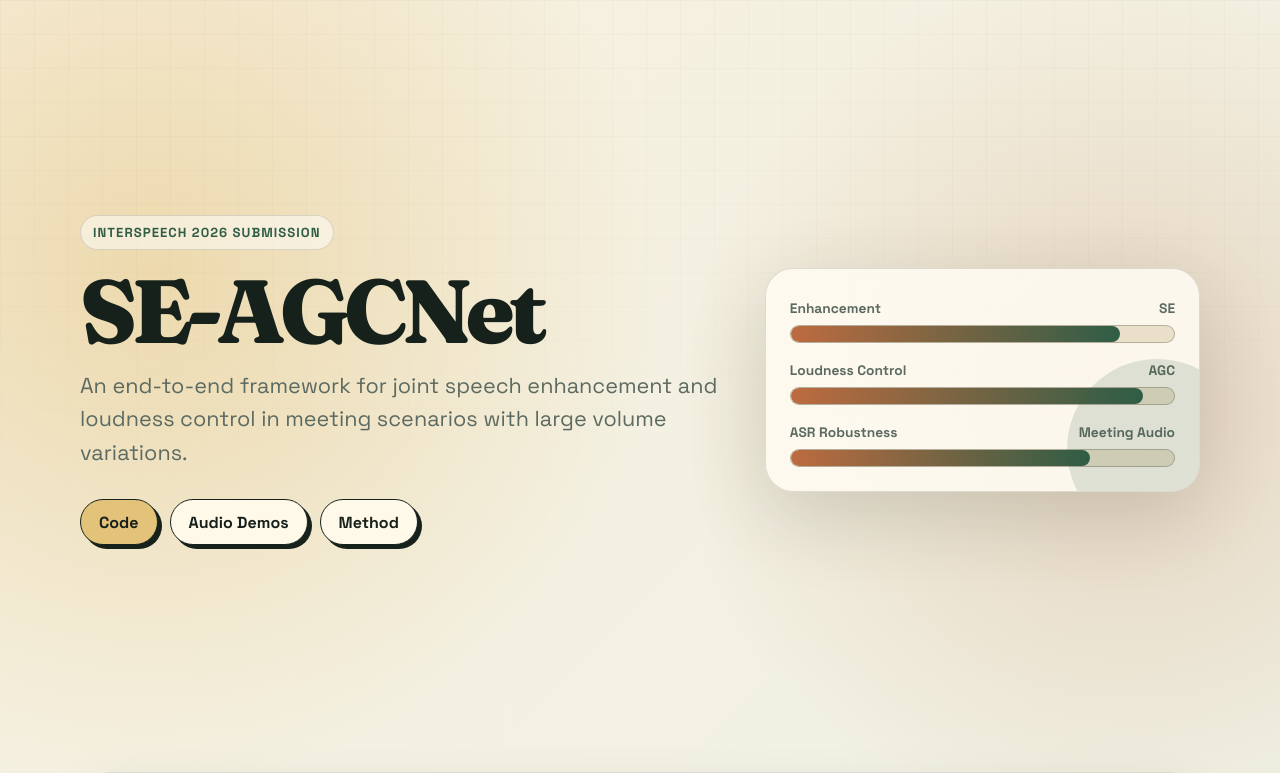
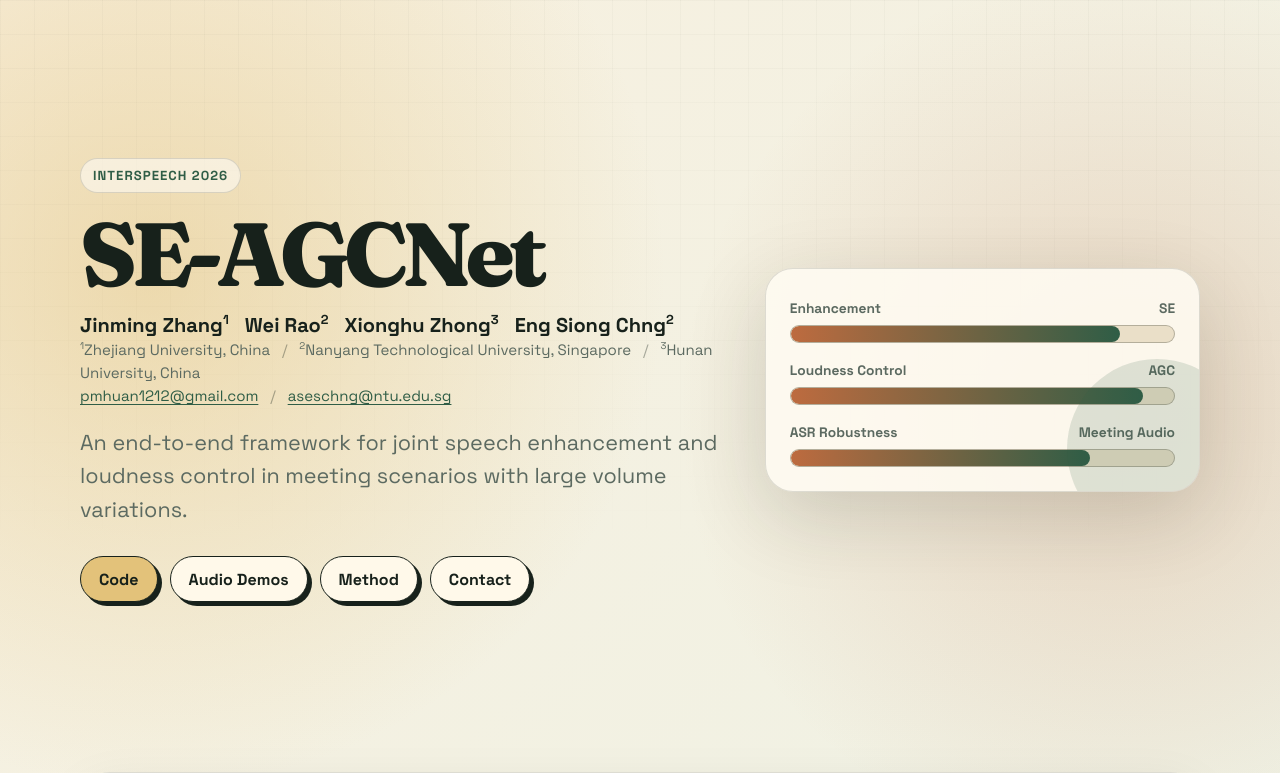
Before and after one commit to Jinming00/SE-AGCNet, a plain HTML site: page docs/index.html in a window 1280 px wide. Shown: the top 773 px of the page. Drawn offline with Linux system fonts and the light colour scheme.

Commit message:
Add public author information to demo page

```diff
--- a/docs/index.html
+++ b/docs/index.html
@@ -14,8 +14,28 @@
     <main class="page">
       <section class="hero">
         <div>
-          <div class="eyebrow">Interspeech 2026 Submission</div>
+          <div class="eyebrow">Interspeech 2026</div>
           <h1>SE-AGCNet</h1>
+          <div class="authors" aria-label="Authors and affiliations">
+            <p class="author-list">
+              <span>Jinming Zhang<sup>1</sup></span>
+              <span>Wei Rao<sup>2</sup></span>
+              <span>Xionghu Zhong<sup>3</sup></span>
+              <span>Eng Siong Chng<sup>2</sup></span>
+            </p>
+            <p class="affiliations">
+              <sup>1</sup>Zhejiang University, China
+              <span aria-hidden="true">/</span>
+              <sup>2</sup>Nanyang Technological University, Singapore
+              <span aria-hidden="true">/</span>
+              <sup>3</sup>Hunan University, China
+            </p>
+            <p class="email-line">
+              <a href="mailto:pmhuan1212@gmail.com">pmhuan1212@gmail.com</a>
+              <span aria-hidden="true">/</span>
+              <a href="mailto:aseschng@ntu.edu.sg">aseschng@ntu.edu.sg</a>
+            </p>
+          </div>
           <p class="subtitle">
             An end-to-end framework for joint speech enhancement and loudness control in meeting scenarios with large volume variations.
           </p>
@@ -23,6 +43,7 @@
             <a class="button" href="https://github.com/Jinming00/SE-AGCNet">Code</a>
             <a class="button secondary" href="#demos">Audio Demos</a>
             <a class="button secondary" href="#method">Method</a>
+            <a class="button secondary" href="#resources">Contact</a>
           </div>
         </div>
 
@@ -126,6 +147,10 @@
           Code, training scripts, inference scripts, pyagc, and data generation utilities are available in the GitHub repository.
           Pre-trained model and dataset links are documented in the repository README.
         </p>
+        <p>
+          Contact: <a href="mailto:pmhuan1212@gmail.com">pmhuan1212@gmail.com</a> or
+          <a href="mailto:aseschng@ntu.edu.sg">aseschng@ntu.edu.sg</a>.
+        </p>
       </section>
     </main>
 
--- a/docs/styles.css
+++ b/docs/styles.css
@@ -86,11 +86,48 @@ h1 {
 
 .subtitle {
   max-width: 780px;
-  margin: 0;
+  margin: 18px 0 0;
   color: var(--muted);
   font-family: "Space Grotesk", "Trebuchet MS", sans-serif;
   font-size: clamp(1.05rem, 2vw, 1.35rem);
   line-height: 1.55;
+}
+
+.authors {
+  max-width: 860px;
+  font-family: "Space Grotesk", "Trebuchet MS", sans-serif;
+}
+
+.authors p {
+  margin: 0;
+}
+
+.author-list {
+  display: flex;
+  flex-wrap: wrap;
+  gap: 8px 16px;
+  color: var(--ink);
+  font-size: clamp(1rem, 1.8vw, 1.25rem);
+  font-weight: 700;
+}
+
+.affiliations,
+.email-line {
+  margin-top: 8px;
+  color: var(--muted);
+  font-size: 0.94rem;
+  line-height: 1.55;
+}
+
+.affiliations span,
+.email-line span {
+  margin: 0 8px;
+  color: rgba(23, 33, 27, 0.35);
+}
+
+sup {
+  font-size: 0.65em;
+  line-height: 0;
 }
 
 .actions {
```
